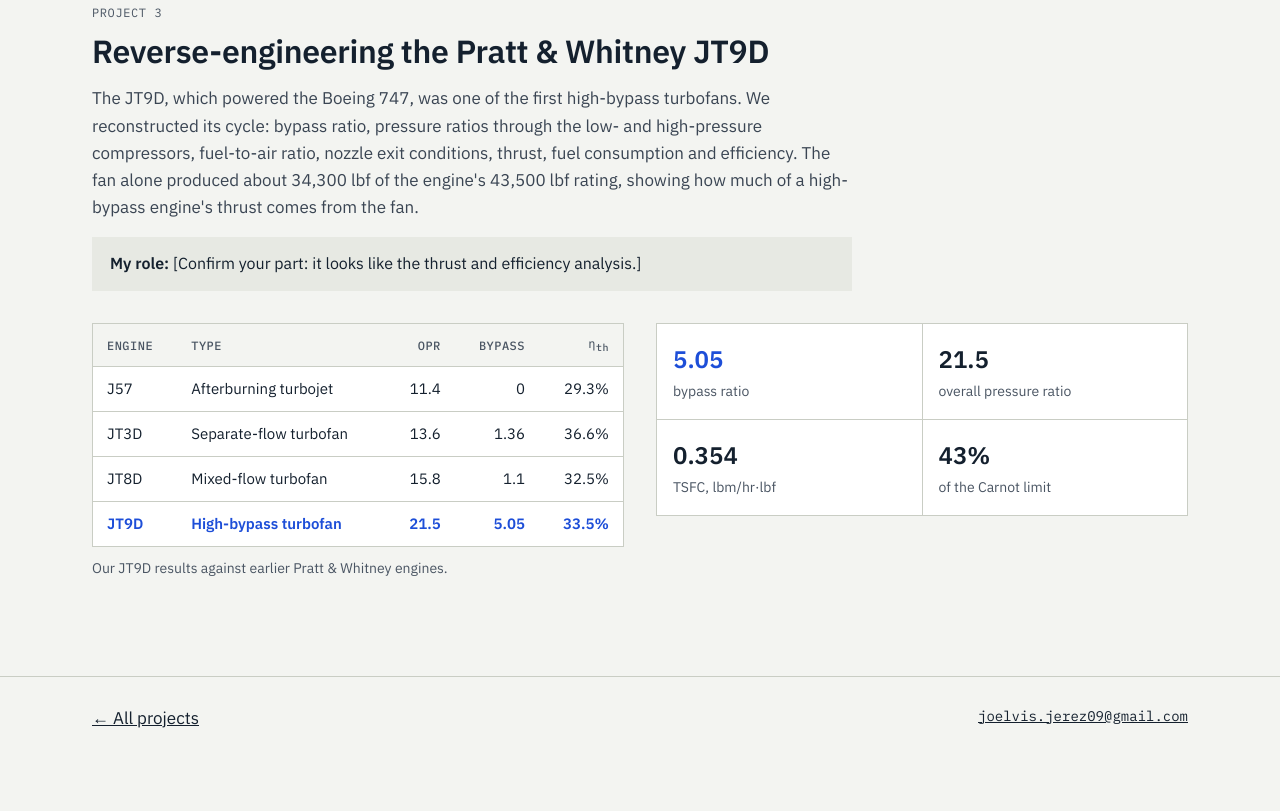
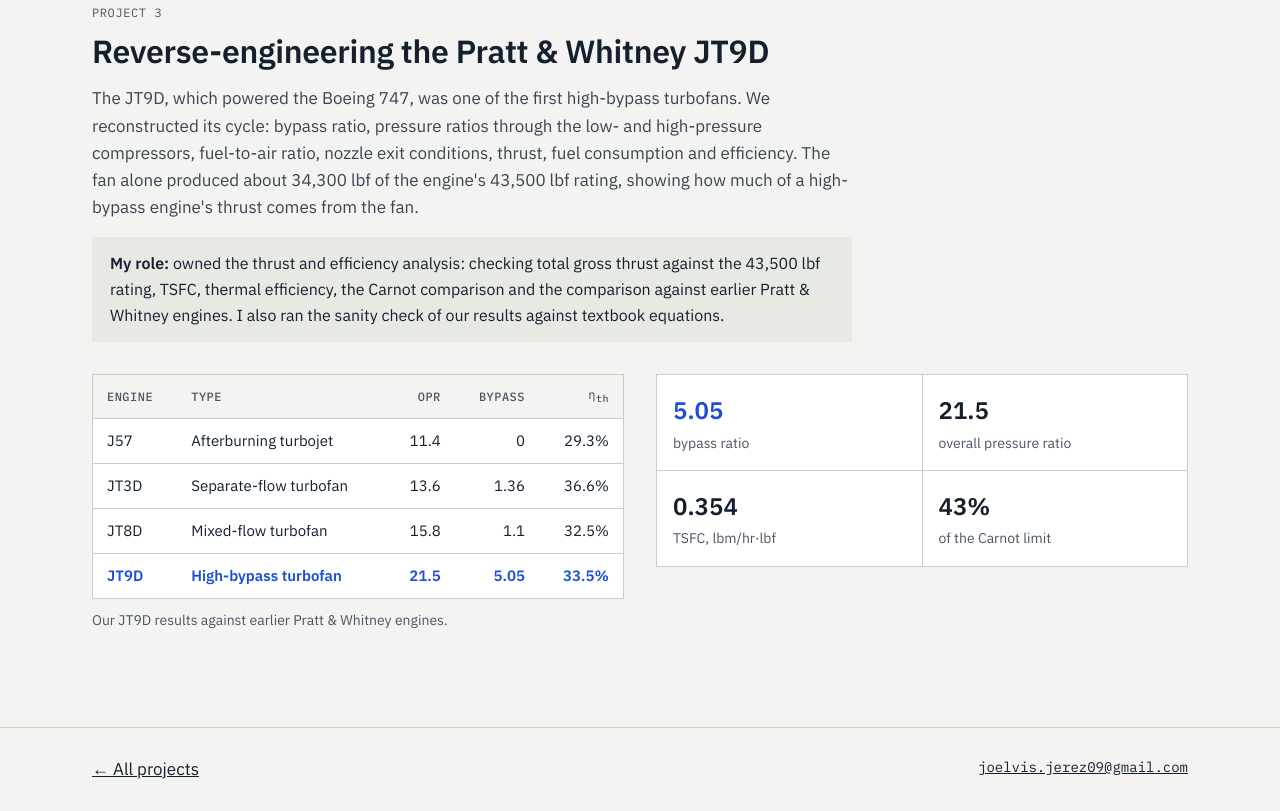
Before and after one commit to jjeerz09/Portfolio, a plain HTML site: page engines.html in a window 1280 px wide. Shown: the part 3465-4276 px from the top of the page. Before the commit the page ends 4225 px from the top, so only its background shows below. Drawn offline with Linux system fonts and the light colour scheme.

Commit message:
Add files via upload

```diff
--- a/engines.html
+++ b/engines.html
@@ -171,7 +171,7 @@
 <div class="kicker">PROJECT 3</div>
 <h2>Reverse-engineering the Pratt &amp; Whitney JT9D</h2>
 <p>The JT9D, which powered the Boeing 747, was one of the first high-bypass turbofans. We reconstructed its cycle: bypass ratio, pressure ratios through the low- and high-pressure compressors, fuel-to-air ratio, nozzle exit conditions, thrust, fuel consumption and efficiency. The fan alone produced about 34,300 lbf of the engine's 43,500 lbf rating, showing how much of a high-bypass engine's thrust comes from the fan.</p>
-<div class="role"><b>My role:</b> [Confirm your part: it looks like the thrust and efficiency analysis.]</div>
+<div class="role"><b>My role:</b> owned the thrust and efficiency analysis: checking total gross thrust against the 43,500 lbf rating, TSFC, thermal efficiency, the Carnot comparison and the comparison against earlier Pratt &amp; Whitney engines. I also ran the sanity check of our results against textbook equations.</div>
 <div class="figs">
 <figure>
 <div class="table-wrap">
```
